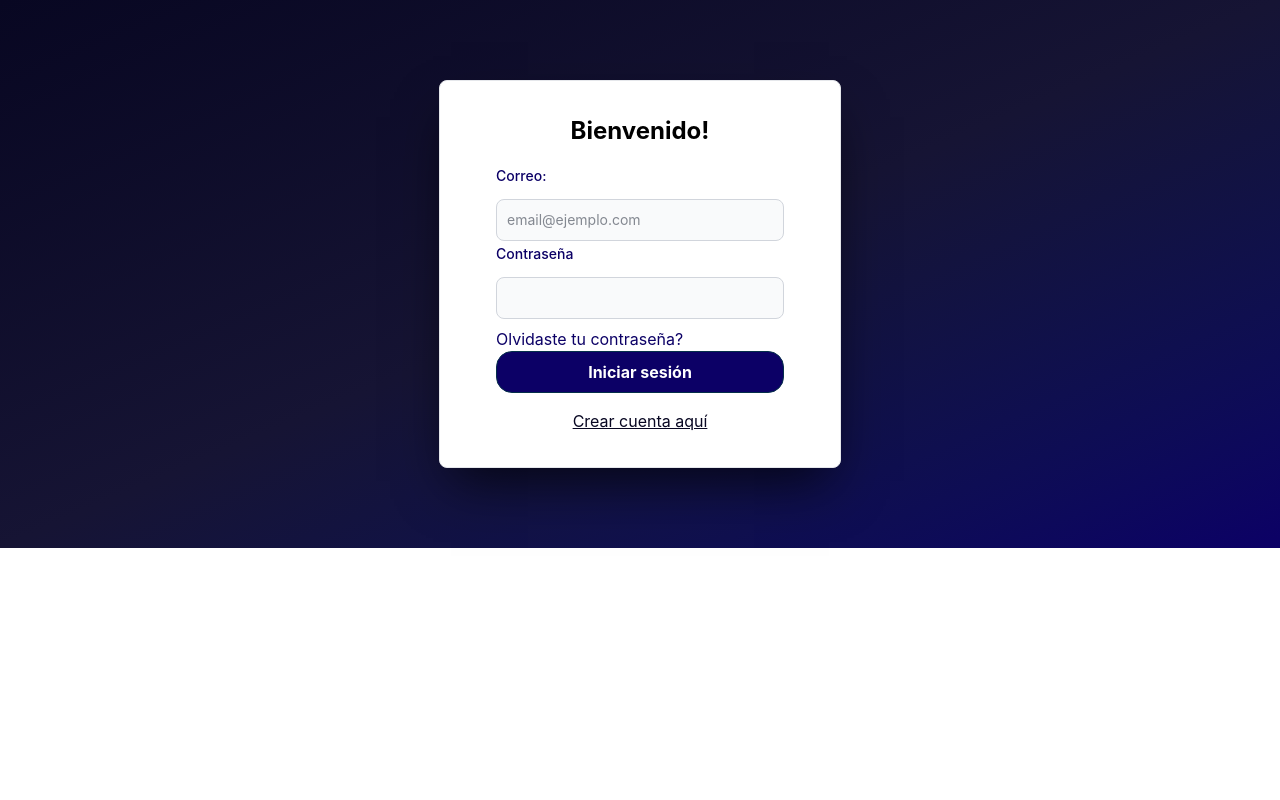
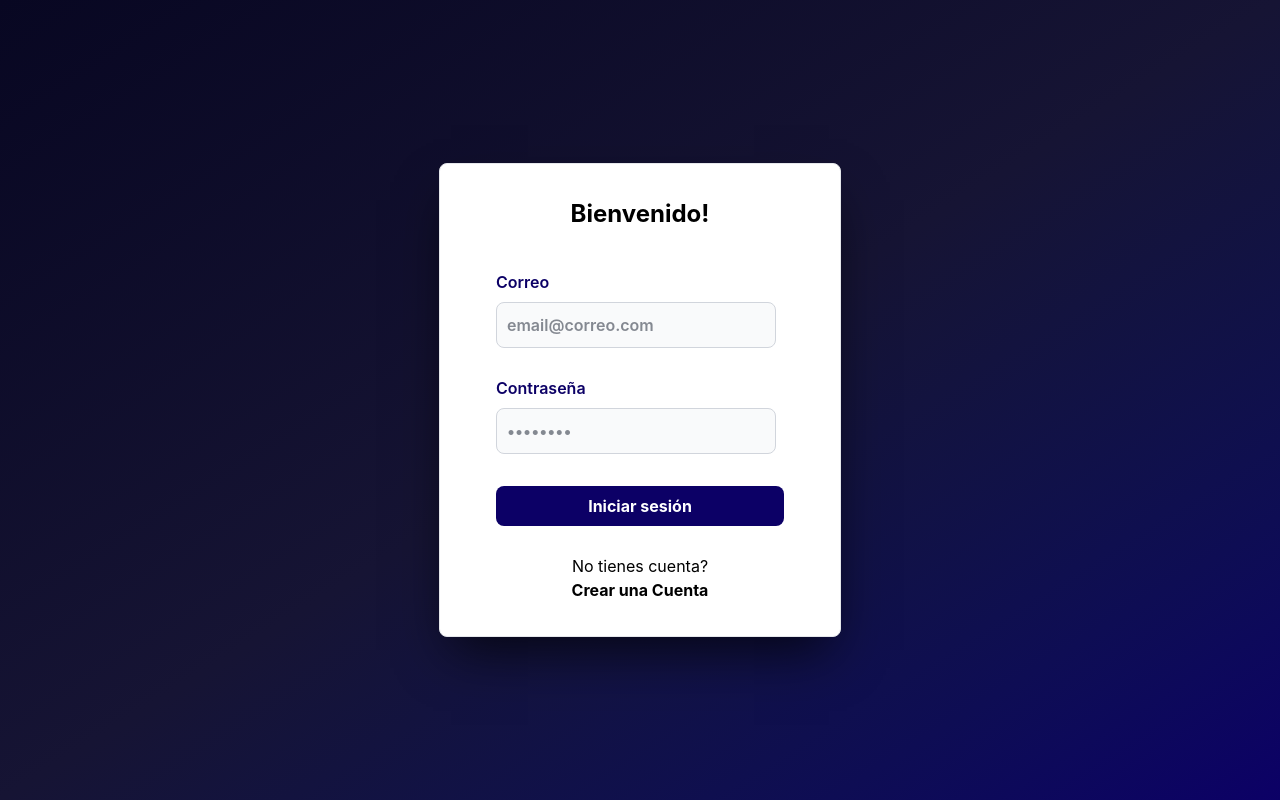
Before and after one commit to DavidMunozBedoya/Practicas_Camara_Comercio, a React (Vite) app: page / in a window 1280 px wide. Built offline with nearby package versions, Linux system fonts and the light colour scheme.

Commit message:
refactorizacion de componentes de formulario e inputs reutilizables

```diff
--- a/package.json
+++ b/package.json
@@ -17,6 +17,7 @@
     "motion": "^12.42.2",
     "react": "^19.2.6",
     "react-dom": "^19.2.6",
+    "react-hot-toast": "^2.6.0",
     "react-icons": "^5.6.0",
     "wouter": "^3.10.0",
     "zustand": "^5.0.14"
--- a/src/App.jsx
+++ b/src/App.jsx
@@ -1,12 +1,14 @@
 import { Modal } from "./components/Modal";
 import Loader from "./components/Loader";
 import { AppRouter } from "./routes/AppRouter";
+import { Toaster } from "react-hot-toast";
 
 function App() {
 
    return (
       <div>
          <Modal />
+         <Toaster />
          <Loader />
          <AppRouter />
       </div>
--- a/src/components/Button.jsx
+++ b/src/components/Button.jsx
@@ -1,4 +1,4 @@
-export const Button = ({ action = () => null, className = "", text = "", type="" }) => {
+export const Button = ({ action = () => null, className = "", text = "", type = ""}) => {
 
    return (
       <button
--- a/src/components/Form.jsx
+++ b/src/components/Form.jsx
@@ -1,63 +1,41 @@
 import { Button } from "./Button";
 import { useAuthStore } from "../stores/useAuthStore";
+import FormInput from "./FormInput";
+import toast from "react-hot-toast";
 
 export default function Form() {
    const { toggleAuth } = useAuthStore()
+
+   const handleSubmit = (event) => {
+      event.preventDefault()
+      toggleAuth(true);
+      toast.success("Bienvenido!")
+   }
+
    return (
-      <form>
-         <h1 className="mb-4 text-2xl text-center font-bold  dark:text-white">Bienvenido!</h1>
-         <div>
-            <div className="mb-2">
-               <label
-                  className="text-sm font-medium text-[#0c0066] dark:text-gray-300"
-                  htmlFor="email"
-               >
-                  Correo:
-               </label>
-            </div>
-            <div className="flex w-full rounded-lg pt-1">
-               <div className="relative w-full">
-                  <input
-                     className="block w-full border disabled:cursor-not-allowed disabled:opacity-50 bg-gray-50 border-gray-300 text-gray-900 focus:border-cyan-500 focus:ring-cyan-500 dark:border-gray-600 dark:bg-gray-700 dark:text-white dark:placeholder-gray-400 dark:focus:border-cyan-500 dark:focus:ring-cyan-500 p-2.5 text-sm rounded-lg"
-                     id="email"
-                     type="email"
-                     name="email"
-                     placeholder="email@ejemplo.com"
-                     required
-                  />
-               </div>
-            </div>
-         </div>
-         <div>
-            <div className="mb-2">
-               <label
-                  className="text-sm font-medium text-[#0c0066] dark:text-gray-300"
-                  data-testid="flowbite-label"
-                  htmlFor="password"
-               >
-                  Contraseña
-               </label>
-            </div>
-            <div className="flex w-full rounded-lg pt-1">
-               <div className="relative w-full">
-                  <input
-                     className="block w-full border disabled:cursor-not-allowed disabled:opacity-50 bg-gray-50 border-gray-300 text-gray-900 focus:border-cyan-500 focus:ring-cyan-500 dark:border-gray-600 dark:bg-gray-700 dark:text-white dark:placeholder-gray-400 dark:focus:border-cyan-500 dark:focus:ring-cyan-500 p-2.5 text-sm rounded-lg"
-                     id="password"
-                     type="password"
-                     name="password"
-                     required
-                  />
-               </div>
-            </div>
-            <p className="mt-2 cursor-pointer text-[#0c0066] hover:text-blue-600">
-               Olvidaste tu contraseña?
-            </p>
-         </div>
-         <div className="flex justify-center items-center">
+      <form onSubmit={handleSubmit} className="flex flex-col gap-5">
+         <h1 className="mb-3 text-2xl text-center font-bold  dark:text-white">Bienvenido!</h1>
+         <FormInput
+            label="Correo"
+            type="email"
+            placeholder="email@correo.com"
+            name="emailForm"
+            id="emailForm"
+            required={true}
+         />
+         <FormInput
+            label="Contraseña"
+            type="password"
+            placeholder="••••••••"
+            name="passwordForm"
+            id="PasswordForm"
+            required={true}
+         />
+         <div className="flex justify-center items-center my-3">
             <Button
-               action={() => toggleAuth(true)}
+               type="submit"
                text="Iniciar sesión"
-               className={'bg-[#0c0066] text-white font-bold p-2 w-2xs border border-sky-950 rounded-2xl cursor-pointer hover:text-cyan-500 >'} />
+               className={'bg-[#0c0066] text-white font-bold p-2 w-2xs rounded-lg cursor-pointer hover:bg-blue-700 >'} />
          </div>
       </form>
    )
--- /dev/null
+++ b/src/components/FormInput.jsx
@@ -0,0 +1,25 @@
+export default function FormInput({
+   label = "",
+   type = null,
+   placeholder = "",
+   name = "", id = "",
+   required,
+   onChange = () => { }
+}) {
+
+   return (
+      <div className="flex flex-col justify-center gap-2 text-[#0c0066] font-semibold">
+         <label className="text-sm font-medium "></label>
+         {label}
+         <input
+            className="bg-gray-50 border border-gray-300 text-gray-900 rounded-lg p-2.5 w-70"
+            type={type}
+            placeholder={placeholder}
+            name={name}
+            id={id}
+            required={required}
+            onChange={onChange}
+         />
+      </div>
+   )
+}
--- a/src/components/NewUserForm.jsx
+++ b/src/components/NewUserForm.jsx
@@ -1,50 +1,53 @@
 import { Button } from "./Button";
+import FormInput from "./FormInput";
 
 export default function NewUserForm() {
+
+   const handleSubmit = (e) => {
+      e.preventDefault();
+      console.log("submit")
+   }
+
    return (
-      <form className="fixed">
-         <div className="flex flex-col items-center justify-center px-6 py-8 mx-auto lg:py-0">
-            <div className="w-full bg-white rounded-lg shadow border md:mt-0 sm:max-w-md xl:p-0">
-               <div className="p-6 space-y-4 md:space-y-6 sm:p-8">
-                  <p className="text-xl text-center font-bold leading-tight tracking-tight text-gray-900 md:text-2xl">
-                     Creemos tu Usuario
+      <form onSubmit={handleSubmit} className="flex justify-center items-center h-screen bg-linear-to-br from-[#080722] via-[#161434] to-[#0c0066]">
+         <div className="flex flex-col items-center justify-center px-6 md:px-8 py-8 mx-auto lg:py-0">
+            <div className="w-full bg-white rounded-lg">
+               <div className="space-y-5 md:space-y-4 sm:p-8 m-7">
+                  <p className="text-2xl text-center font-bold leading-tight tracking-tight text-gray-900 md:text-2xl pb-4">
+                     Nuevo Usuario
                   </p>
+                  <FormInput
+                     label="Correo"
+                     type="email"
+                     name="email"
+                     placeholder="ejemplo@correo.com"
+                     id="username"
+                     required={true}
+                  />
                   <div>
-                     <label className="block mb-2 text-sm font-medium text-gray-900">
-                        Tu Correo
-                     </label>
-                     <input
-                        placeholder="ejemplo@email.com"
-                        className="bg-gray-50 border border-gray-300 text-gray-900 sm:text-sm rounded-lg block w-full p-2.5"
-                        id="username"
-                        type="email"
+                     <FormInput
+                        label="Contraseña"
+                        type="password"
+                        name="password"
+                        placeholder="••••••••"
+                        id="password"
+                        required={true}
                      />
                   </div>
                   <div>
-                     <label className="block mb-2 text-sm font-medium text-gray-900">
-                        Crea una Contraseña
-                     </label>
-                     <input
-                        className="bg-gray-50 border border-gray-300 text-gray-900 sm:text-sm rounded-lg block w-full p-2.5"
+                     <FormInput
+                        label="Confirma tu Contraseña"
+                        type="password"
+                        name="confirmPassword"
                         placeholder="••••••••"
-                        id="password"
-                        type="password"
+                        id="confirmPassword"
+                        required={true}
                      />
                   </div>
-                  <div>
-                     <label className="block mb-2 text-sm font-medium text-gray-900">
-                        Confirma tu Contraseña
-                     </label>
-                     <input
-                        className="bg-gray-50 border border-gray-300 text-gray-900 sm:text-sm rounded-lg block w-full p-2.5"
-                        placeholder="••••••••"
-                        id="confirmPassword"
-                        type="password"
-                     />
-                  </div>
-                  <Button className="w-full bg-blue-500 hover:bg-blue-700 focus:ring-4 focus:outline-none focus:ring-primary-300 font-medium rounded-lg text-sm px-5 py-2.5 text-center  focus:ring-blue-800 text-white"
+                  <Button
                      type="submit"
                      text="Crear Cuenta"
+                     className={'bg-[#0c0066] text-white font-bold p-2 w-2xs rounded-lg cursor-pointer hover:bg-blue-700 >'}
                   />
                </div>
             </div>
--- a/src/pages/LoginPage.jsx
+++ b/src/pages/LoginPage.jsx
@@ -1,24 +1,22 @@
 import Form from "../components/Form";
-import NewUserForm from "../components/NewUserForm";
-import { useModalStore } from "../stores/useModalStore";
+import { Link } from "wouter";
 
 export default function LoginPage() {
-   const { openModal } = useModalStore();
    return (
-      <div className="py-20 bg-linear-to-br from-[#080722] via-[#161434] to-[#0c0066]">
-         <div className="flex h-full items-center justify-center">
+      <div className="h-screen bg-linear-to-br from-[#080722] via-[#161434] to-[#0c0066]">
+         <div className="flex justify-center items-center h-full">
             <div className="rounded-lg border border-gray-200 bg-white dark:border-gray-700 dark:bg-gray-900 flex-col flex shadow-2xl/70 items-center justify-center sm:px-4">
-               <div className="flex h-full flex-col justify-center gap-4 p-6">
+               <div className="flex h-full flex-col justify-center gap-8 p-6">
                   <div className="left-0 right-0 inline-block border-gray-200 px-2 py-2.5 sm:px-4">
                      <Form />
                      <div className="min-w-67.5">
                         <div className="mt-4 text-center dark:text-gray-200">
-                           <a
-                              className="text-[#080722] underline hover:text-blue-600"
-                              onClick={() => openModal(<NewUserForm />)}
-                           >
-                              Crear cuenta aquí
-                           </a>
+                           <h2>No tienes cuenta?</h2>
+                           <Link href="/nuevo-usuario">
+                              <span className="hover:text-blue-700">
+                                 <strong>Crear una Cuenta</strong>
+                              </span>
+                           </Link>
                         </div>
                      </div>
                   </div>
--- a/src/routes/AppRouter.jsx
+++ b/src/routes/AppRouter.jsx
@@ -7,14 +7,14 @@ import { PublicRoutes } from './PublicRoutes'
 import { PrivateRoutes } from './PrivateRoutes'
 import { NotFound } from '../components/NotFound'
 import { useAuthStore } from '../stores/useAuthStore'
+import NewUserForm from '../components/NewUserForm'
 
 export const AppRouter = () => {
    const { isAuth } = useAuthStore();
-
    return (
       <Switch>
          <Route path="/" children={<PublicRoutes auth={isAuth}><LoginPage /></PublicRoutes>} />
-         <Route path="/nuevo-usuario" children={<PublicRoutes auth={isAuth}><h1>Formulario nuevo user</h1></PublicRoutes>} />
+         <Route path="/nuevo-usuario" children={<PublicRoutes auth={isAuth}><NewUserForm /></PublicRoutes>} />
 
          <Route path="/home" nest>
             <PrivateRoutes auth={isAuth}>
```
Also changed, not shown: src/utils/VerifyPasswords.js (added, +14 -0 lines), 1 other file (tests, documents, lock files or other folders).
